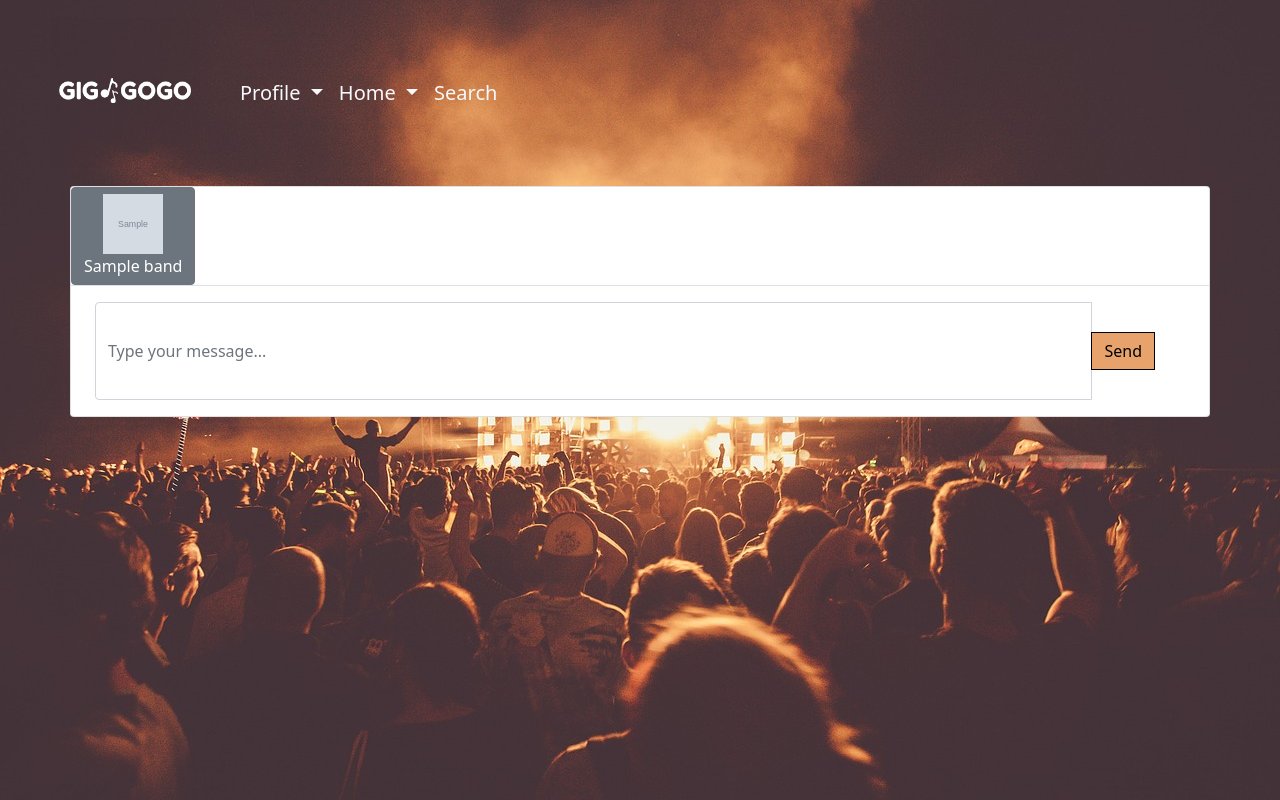
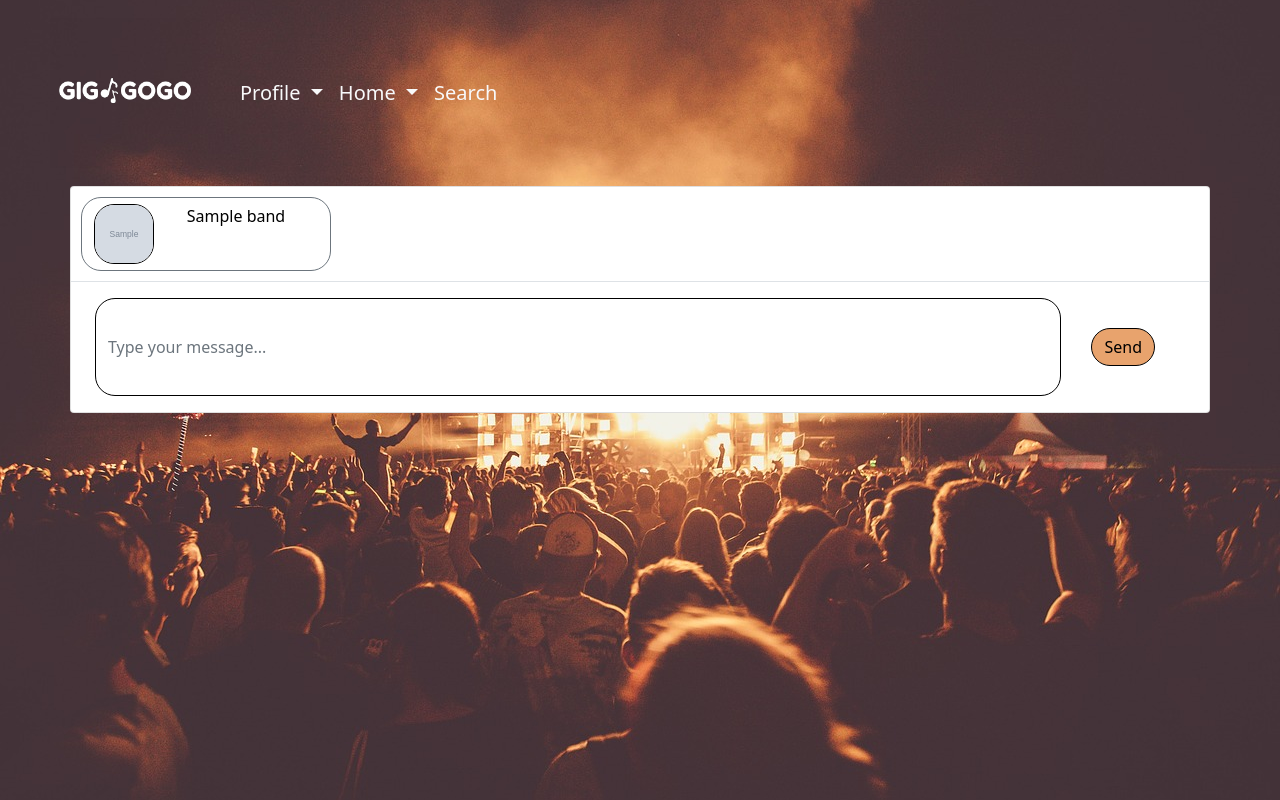
Before and after one commit to emmahilldeveloper/Giggogo-Web-App, a Flask app: page /messages/1 in a window 1280 px wide. Run offline with Flask 2, Linux system fonts and the light colour scheme; the visitor is signed in with stand-in values (Sample User, id 1); tables that the repository leaves empty hold one stand-in row (values such as "Sample post"); grey boxes marked "Sample" are stand-in pictures; some libraries are stand-ins or nearby versions.

Commit message:
Messages styling updated chat bubble format and contact click point.

```diff
--- a/static/css/styles.css
+++ b/static/css/styles.css
@@ -305,3 +305,23 @@
 }
 
 /*                                                         Messaging Styling                                                         */
+.square-circle.mr-1 {
+  border-radius: 20px;
+  border-color: black;
+  border-width: 1px;
+  border-style: solid;
+  float: left;
+}
+
+#message-option {
+  display: inline-block;
+  text-align: center;
+}
+
+#message {
+  background-color: white;
+  color: black;
+  margin: 10px;
+  width: 250px;
+  border-radius: 20px;
+}
--- a/static/js/messages.js
+++ b/static/js/messages.js
@@ -8,7 +8,7 @@ let allMessageButtons = document.querySelectorAll("#message");
 
 allMessageButtons.forEach((element) => {
     element.addEventListener("click", (evt) => {
-        evt.preventDefault();
+        // evt.preventDefault(); // Add this back in if you want to click "Send and not have refresh."
 
         document.getElementById("message-details").innerHTML = "";
         const messageRecipient = element.getAttribute('value');
@@ -26,8 +26,6 @@ allMessageButtons.forEach((element) => {
         })
         .then((response) => response.json())
         .then(responseData => {
-            console.log(responseData.message_recipient_details);
-
             responseData.message_recipient_details.forEach((element) => {
                 //Create parent div to house messages
                 const parentDiv = document.getElementById("message-details");
@@ -45,6 +43,7 @@ allMessageButtons.forEach((element) => {
                 messageAlignDiv.appendChild(messageRecipient);
 
                 if (element.current_user == "Band") {
+                    // When user clicks on message venue button, shows venue image
                     const messageRecipientImage = document.createElement("img");
                     messageRecipientImage.src = element.venue_logo;
                     messageRecipientImage.className = "square mr-1";
@@ -52,16 +51,67 @@ allMessageButtons.forEach((element) => {
                     messageRecipientImage.style = "width: 40px; height:40px;";
                     messageAlignDiv.appendChild(messageRecipientImage);
 
+                    // When user clicks on message venue button, shows venue name
                     const messageRecipientName = document.createElement("div");
                     document.getElementById("hidden-message-recipient").value = element.venue_id;
                     messageRecipientName.className = "flex-grow-1 pl-3";
                     messageRecipientName.innerText = element.venue_name;
                     messageAlignDiv.appendChild(messageRecipientName);
 
+                    // All chat bubbles
                     const chatBubbleRecipient = document.createElement("div");
                     chatBubbleRecipient.className = "position-relative";
                     parentDiv.appendChild(chatBubbleRecipient);
 
+                    // div for all chat bubbles
+                    const recipientBubbleDiv = document.createElement("div");
+                    recipientBubbleDiv.className = "chat-messages";
+                    chatBubbleRecipient.appendChild(recipientBubbleDiv);
+
+                    responseData.messages.forEach((element) => {
+                        // Styles the venue messages differently
+                        if (element.sender_type == "Venue") {
+                            const recipientMessageContent = document.createElement("div");
+                            recipientMessageContent.className = "py-2 px-3 venue";
+                            recipientMessageContent.style = "background-color: #d3d3d3; border-radius: 20px; margin: 20px; text-align: left;"
+                            recipientMessageContent.innerText = element.message;
+                            recipientMessageContent.id = element.message_id;
+                            recipientBubbleDiv.appendChild(recipientMessageContent);
+                        }
+                        // Styles the band messages differently
+                        if (element.sender_type == "Band") {
+                            const senderMessageContent = document.createElement("div");
+                            senderMessageContent.className = "py-2 px-3 band";
+                            senderMessageContent.id = element.message_id;
+                            senderMessageContent.style = "background-color: #248bf5; border-radius: 20px; margin: 20px; text-align: right;"
+                            senderMessageContent.innerText = element.message;
+                            recipientBubbleDiv.appendChild(senderMessageContent);
+                            }
+                        });
+                    }
+
+                if (element.current_user == "Venue") {
+                    // When the user is a venue, will show band images
+                    const messageRecipientImage = document.createElement("img");
+                    messageRecipientImage.src = element.band_logo;
+                    messageRecipientImage.className = "square mr-1";
+                    messageRecipientImage.alt = "Band";
+                    messageRecipientImage.style = "width: 40px; height:40px;";
+                    messageAlignDiv.appendChild(messageRecipientImage);
+
+                    // Will also show band names
+                    const messageRecipientName = document.createElement("div");
+                    document.getElementById("hidden-message-recipient").value = element.band_id;
+                    messageRecipientName.className = "flex-grow-1 pl-3";
+                    messageRecipientName.innerText = element.band_name;
+                    messageAlignDiv.appendChild(messageRecipientName);
+
+                    //  All chat bubbles
+                    const chatBubbleRecipient = document.createElement("div");
+                    chatBubbleRecipient.className = "position-relative";
+                    parentDiv.appendChild(chatBubbleRecipient);
+
+                    // Contains all chat bubbles between two parties
                     const recipientBubbleDiv = document.createElement("div");
                     recipientBubbleDiv.className = "chat-messages p-4";
                     chatBubbleRecipient.appendChild(recipientBubbleDiv);
@@ -69,144 +119,18 @@ allMessageButtons.forEach((element) => {
                     responseData.messages.forEach((element) => {
 
                         if (element.sender_type == "Venue") {
-                            responseData.message_recipient_details.forEach((element) => {
-                                const recipientBubble = document.createElement("div");
-                                recipientBubble.className = "chat-message-right pb-4";
-                                recipientBubbleDiv.appendChild(recipientBubble);
-
-                                const recipientBubbleDetails = document.createElement("div");
-                                recipientBubble.appendChild(recipientBubbleDetails);
-
-                                // const recipientBubbleImage = document.createElement("img");
-                                // recipientBubbleImage.src = element.venue_logo;
-                                // recipientBubbleImage.className = "square mr-1";
-                                // recipientBubbleImage.alt = "Venue";
-                                // recipientBubbleImage.style = "width: 40px; height:40px;";
-                                // recipientBubbleDetails.appendChild(recipientBubbleImage);
-
-                                // const recipientBubbleName = document.createElement("div");
-                                // recipientBubbleName.className = "font-weight-bold mb-1";
-                                // recipientBubbleName.innerText = element.venue_name;
-                                // recipientBubbleDetails.appendChild(recipientBubbleName);
-                                });
-
                             const recipientMessageContent = document.createElement("div");
-                            recipientMessageContent.className = "flex-shrink py-2 px-3";
-                            recipientMessageContent.style = "background-color: #d3d3d3; border-radius: 20px; float: left; display: inline-block; margin: 20px;"
+                            recipientMessageContent.className = "py-2 px-3 venue";
                             recipientMessageContent.innerText = element.message;
+                            recipientMessageContent.style = "background-color: #248bf5; border-radius: 20px; margin: 20px; text-align: right;"
                             recipientMessageContent.id = element.message_id;
                             recipientBubbleDiv.appendChild(recipientMessageContent);
                         }
 
                         if (element.sender_type == "Band") {
-                            responseData.message_recipient_details.forEach((element) => {
-                                const senderBubble = document.createElement("div");
-                                senderBubble.className = "chat-message-left pb-4";
-                                recipientBubbleDiv.appendChild(senderBubble);
-
-                                const senderBubbleDetails = document.createElement("div");
-                                senderBubble.appendChild(senderBubbleDetails);
-
-                                // const senderBubbleImage = document.createElement("img");
-                                // senderBubbleImage.src = element.band_logo;
-                                // senderBubbleImage.className = "square mr-1";
-                                // senderBubbleImage.alt = "Band";
-                                // senderBubbleImage.style = "width: 40px; height:40px;";
-                                // senderBubbleDetails.appendChild(senderBubbleImage);
-
-                                // const senderBubbleName = document.createElement("div");
-                                // senderBubbleName.className = "font-weight-bold mb-1";
-                                // senderBubbleName.innerText = element.band_name
-                                // senderBubbleDetails.appendChild(senderBubbleName);
-                                });
-
                             const senderMessageContent = document.createElement("div");
-                            senderMessageContent.className = "flex-shrink py-2 px-3";
-                            senderMessageContent.id = element.message_id;
-                            senderMessageContent.style = "background-color: #248bf5; border-radius: 20px; float: right; display: inline-block; margin: 20px;"
-                            senderMessageContent.innerText = element.message;
-                            recipientBubbleDiv.appendChild(senderMessageContent);
-                            }
-                        });
-                    }
-
-                if (element.current_user == "Venue") {
-                    const messageRecipientImage = document.createElement("img");
-                    messageRecipientImage.src = element.band_logo;
-                    messageRecipientImage.className = "square mr-1";
-                    messageRecipientImage.alt = "Band";
-                    messageRecipientImage.style = "width: 40px; height:40px;";
-                    messageAlignDiv.appendChild(messageRecipientImage);
-
-                    const messageRecipientName = document.createElement("div");
-                    document.getElementById("hidden-message-recipient").value = element.band_id;
-                    messageRecipientName.className = "flex-grow-1 pl-3";
-                    messageRecipientName.innerText = element.band_name;
-                    messageAlignDiv.appendChild(messageRecipientName);
-
-                    const chatBubbleRecipient = document.createElement("div");
-                    chatBubbleRecipient.className = "position-relative";
-                    parentDiv.appendChild(chatBubbleRecipient);
-
-                    const recipientBubbleDiv = document.createElement("div");
-                    recipientBubbleDiv.className = "chat-messages p-4";
-                    chatBubbleRecipient.appendChild(recipientBubbleDiv);
-
-                    responseData.messages.forEach((element) => {
-
-                        if (element.sender_type == "Venue") {
-                            responseData.message_recipient_details.forEach((element) => {
-                                const recipientBubble = document.createElement("div");
-                                recipientBubble.className = "chat-message-right pb-4";
-                                recipientBubbleDiv.appendChild(recipientBubble);
-
-                                const recipientBubbleDetails = document.createElement("div");
-                                recipientBubble.appendChild(recipientBubbleDetails);
-
-                                const recipientBubbleImage = document.createElement("img");
-                                recipientBubbleImage.src = element.venue_logo;
-                                recipientBubbleImage.className = "square mr-1";
-                                recipientBubbleImage.alt = "Venue";
-                                recipientBubbleImage.style = "width: 40px; height:40px;";
-                                recipientBubbleDetails.appendChild(recipientBubbleImage);
-
-                                const recipientBubbleName = document.createElement("div");
-                                recipientBubbleName.className = "font-weight-bold mb-1";
-                                recipientBubbleName.innerText = element.venue_name;
-                                recipientBubbleDetails.appendChild(recipientBubbleName);
-                                });
-
-                            const recipientMessageContent = document.createElement("div");
-                            recipientMessageContent.className = "flex-shrink-1 bg-primary rounded py-2 px-3 ml-3";
-                            recipientMessageContent.innerText = element.message;
-                            recipientMessageContent.id = element.message_id;
-                            recipientBubbleDiv.appendChild(recipientMessageContent);
-                        }
-
-                        if (element.sender_type == "Band") {
-                            responseData.message_recipient_details.forEach((element) => {
-                                const senderBubble = document.createElement("div");
-                                senderBubble.className = "chat-message-left pb-4";
-                                recipientBubbleDiv.appendChild(senderBubble);
-
-                                const senderBubbleDetails = document.createElement("div");
-                                senderBubble.appendChild(senderBubbleDetails);
-
-                                const senderBubbleImage = document.createElement("img");
-                                senderBubbleImage.src = element.band_logo;
-                                senderBubbleImage.className = "square mr-1";
-                                senderBubbleImage.alt = "Band";
-                                senderBubbleImage.style = "width: 40px; height:40px;";
-                                senderBubbleDetails.appendChild(senderBubbleImage);
-
-                                const senderBubbleName = document.createElement("div");
-                                senderBubbleName.className = "font-weight-bold mb-1";
-                                senderBubbleName.innerText = element.band_name
-                                senderBubbleDetails.appendChild(senderBubbleName);
-                                });
-
-                            const senderMessageContent = document.createElement("div");
-                            senderMessageContent.className = "flex-shrink-1 bg-secondary rounded py-2 px-3 mr-3";
+                            senderMessageContent.className = "py-2 px-3 band";
+                            senderMessageContent.style = "background-color: #d3d3d3; border-radius: 20px; margin: 20px; text-align: left;"
                             senderMessageContent.id = element.message_id;
                             senderMessageContent.innerText = element.message;
                             recipientBubbleDiv.appendChild(senderMessageContent);
--- a/templates/messages.html
+++ b/templates/messages.html
@@ -15,7 +15,7 @@
                     <a class="btn btn-secondary" type="click" id="message" value="{{ message.venue_id }}" name="Venue">
                         <div>
                             <img src="{{ message.venue_logo }}" class="square-circle mr-1" alt="Venue" width="60" height="60">
-                            <div class="flex-grow-1 ml-3">
+                            <div class="flex-grow-1 ml-3" id="message-option">
                                 {{ message.venue_name }}
                             </div>
                         </div>
@@ -26,7 +26,7 @@
                     <a class="btn btn-secondary" type="click" id="message" value="{{ message.band_id }}" name="Band">
                         <div>
                             <img src="{{ message.band_logo }}" class="square-circle mr-1" alt="Band" width="60" height="60">
-                            <div class="flex-grow-1 ml-3">
+                            <div class="flex-grow-1 ml-3" id="message-option">
                                 {{ message.band_name }}
                             </div>
                         </div>
@@ -42,8 +42,8 @@
                 <form action="/messages/{{ user_info.user_id }}" method="POST" class="signup-form" name="signup-form">
                     <div class="flex-grow-0 py-3 px-4 border-top">
                         <div class="input-group" name="">
-                            <input type="text" name="message-text" class="form-control" placeholder="Type your message...">
-                            <button class="btn btn-primary" type="submit">Send</button>
+                            <input type="text" name="message-text" style="border-radius: 20px; border-color: black;" class="form-control" placeholder="Type your message...">
+                            <button class="btn btn-primary" style="border-radius: 20px; margin: 30px;" type="submit">Send</button>
                             <input style="display: None;" name="hidden-message-recipient" id="hidden-message-recipient">
                         </div>
                     </div>
```
